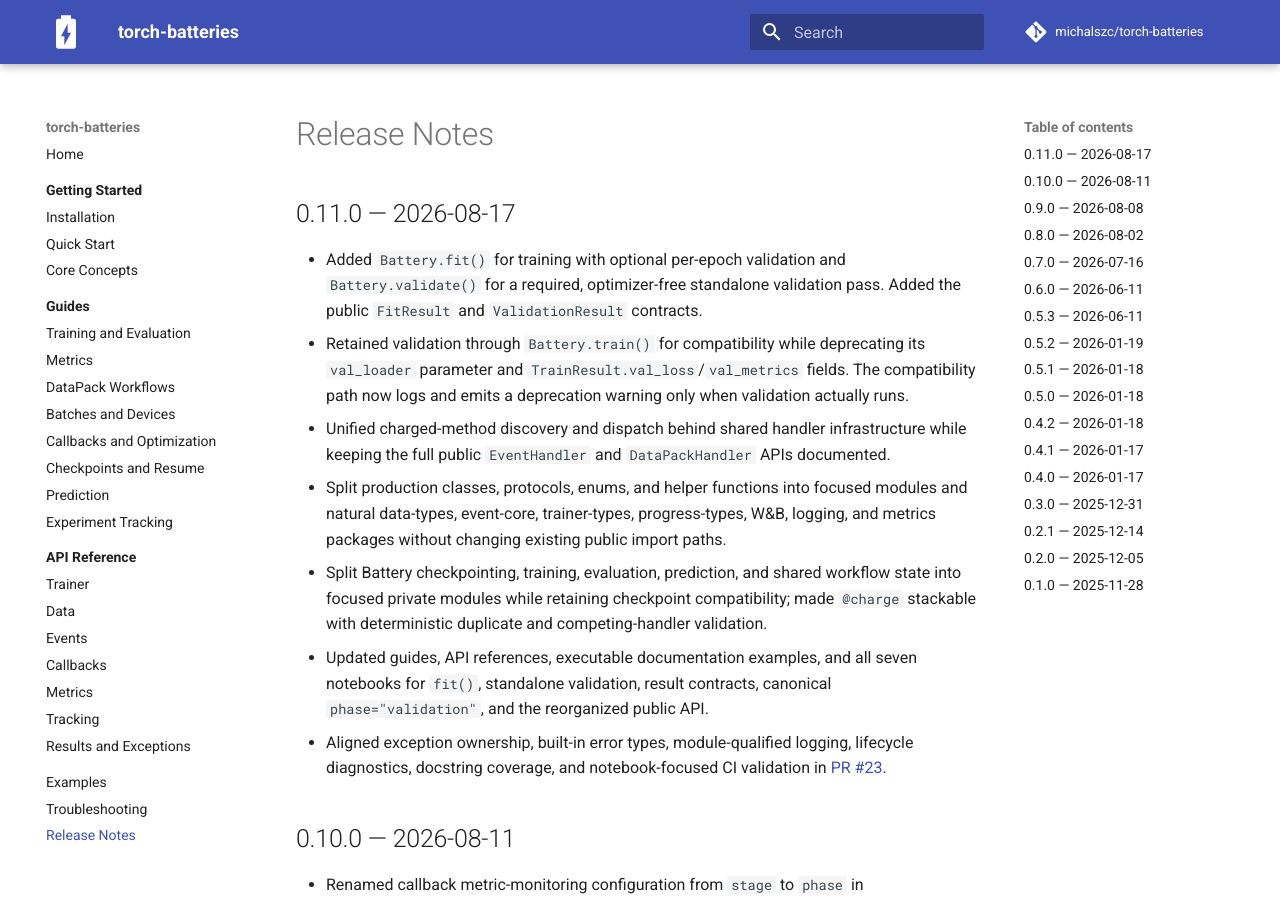
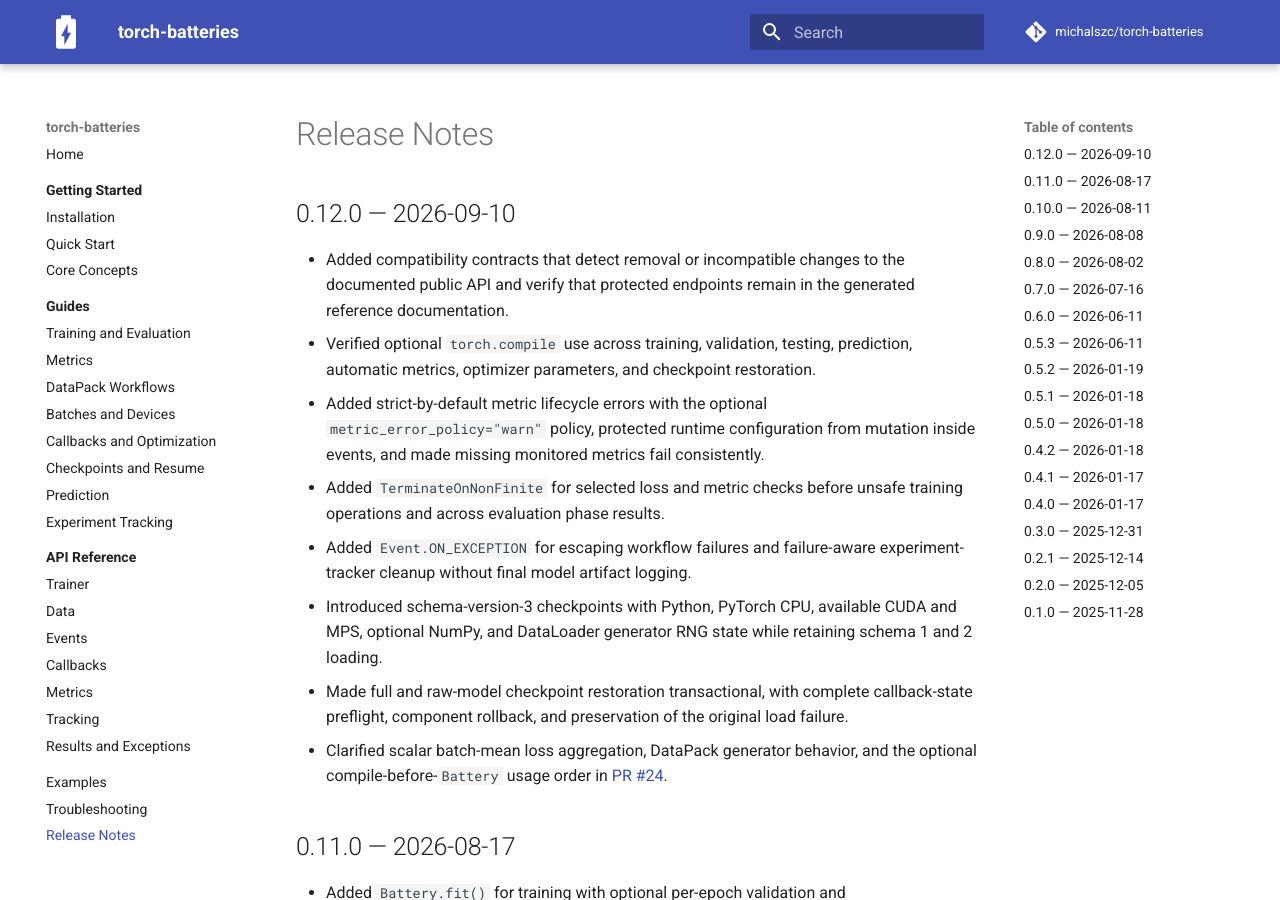
Before and after one commit to michalszc/torch-batteries, an MkDocs documentation site: the page built from documentation/release-notes.md, in a window 1280 px wide and 900 px high. Built offline with MkDocs 1.6.1 and Material for MkDocs 9.7.7, drawn with Linux system fonts in a browser that asks for light colours; comment, search, counter and statistics services are not loaded.

Commit message:
chore(release): prepare 0.12.0

````diff
--- a/documentation/release-notes.md
+++ b/documentation/release-notes.md
@@ -1,4 +1,28 @@
 # Release Notes
+
+## 0.12.0 — 2026-09-10
+
+- Added compatibility contracts that detect removal or incompatible changes to the
+  documented public API and verify that protected endpoints remain in the generated
+  reference documentation.
+- Verified optional `torch.compile` use across training, validation, testing,
+  prediction, automatic metrics, optimizer parameters, and checkpoint restoration.
+- Added strict-by-default metric lifecycle errors with the optional
+  `metric_error_policy="warn"` policy, protected runtime configuration from mutation
+  inside events, and made missing monitored metrics fail consistently.
+- Added `TerminateOnNonFinite` for selected loss and metric checks before unsafe
+  training operations and across evaluation phase results.
+- Added `Event.ON_EXCEPTION` for escaping workflow failures and failure-aware
+  experiment-tracker cleanup without final model artifact logging.
+- Introduced schema-version-3 checkpoints with Python, PyTorch CPU, available CUDA
+  and MPS, optional NumPy, and DataLoader generator RNG state while retaining schema
+  1 and 2 loading.
+- Made full and raw-model checkpoint restoration transactional, with complete
+  callback-state preflight, component rollback, and preservation of the original
+  load failure.
+- Clarified scalar batch-mean loss aggregation, DataPack generator behavior, and the
+  optional compile-before-`Battery` usage order in
+  [PR #24](https://github.com/michalszc/torch-batteries/pull/24).
 
 ## 0.11.0 — 2026-08-17
 
--- a/pyproject.toml
+++ b/pyproject.toml
@@ -4,7 +4,7 @@ build-backend = "setuptools.build_meta"
 
 [project]
 name = "torch-batteries"
-version = "0.11.0"
+version = "0.12.0"
 description = "A lightweight Python package that supplies batteries-included abstractions for PyTorch workflows"
 readme = "README.md"
 requires-python = ">=3.12"
--- a/src/torch_batteries/__init__.py
+++ b/src/torch_batteries/__init__.py
@@ -42,7 +42,7 @@ battery.fit(train_loader, val_loader, epochs=10)
 ```
 """
 
-__version__ = "0.11.0"
+__version__ = "0.12.0"
 __author__ = ["Michal Szczygiel", "Arkadiusz Paterak", "Antoni Zięciak"]
 
 # Import main components
````
Also changed, not shown: 7 other files.
